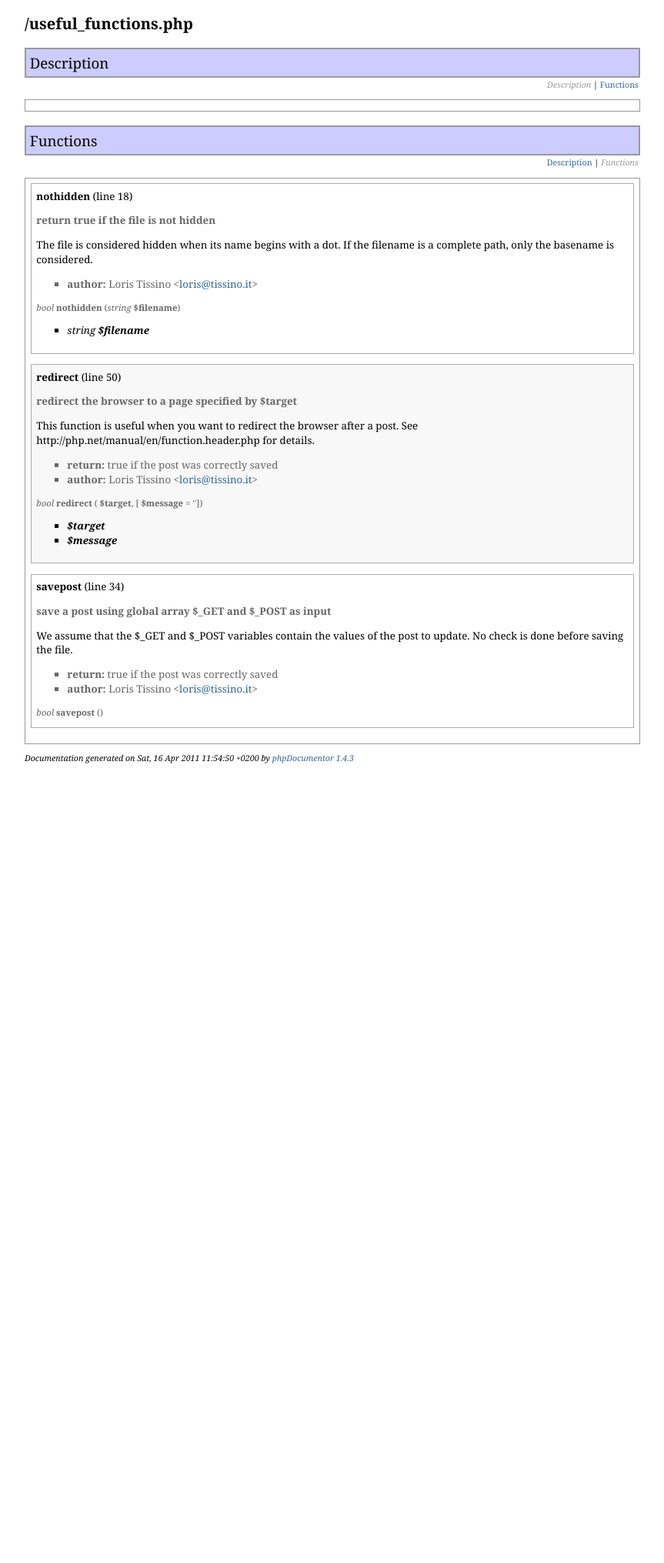
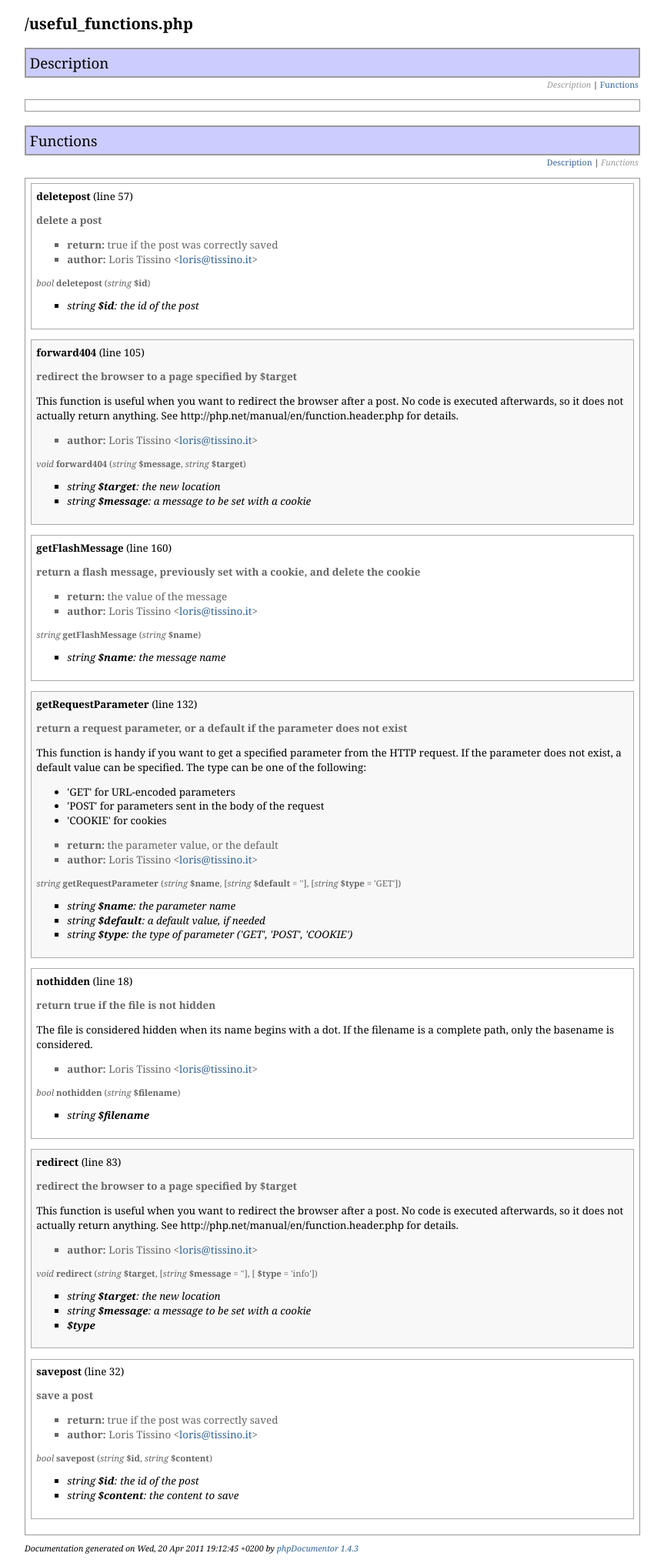
Before and after one commit to loristissino/php5webdev, a PHP site: page /lesson03/lib/docs/php5webdev-blog/_useful_functions.php.html in a window 1280 px wide. Shown: the whole page at 77% size, without its empty margins (208-1071 px from the left). Before the commit the page ends 992 px from the top, so only its background shows below. Run offline with PHP 8.4, Linux system fonts and the light colour scheme.

Commit message:
added delete example

```diff
--- a/web/lesson03/blog/templates/list.php
+++ b/web/lesson03/blog/templates/list.php
@@ -1,6 +1,6 @@
 <h1>Elenco post</h1>
 <ul>
-<?php foreach($realposts as $post): ?>
+<?php foreach($posts as $post): ?>
   <li><a href="?id=<?php echo $post ?>&action=view"><?php echo $post ?></a></li>
 <?php endforeach ?>
 </ul>
--- a/web/lesson03/blog/templates/view.php
+++ b/web/lesson03/blog/templates/view.php
@@ -3,5 +3,6 @@
 <?php readfile('posts/'.$id) ?>
 </p>
 <p><a href="?id=<?php echo $id ?>&action=edit">Modifica questo articolo</a></p>
+<p><a href="?id=<?php echo $id ?>&action=delete">Elimina questo articolo</a> (pagina web di conferma)</p>
 <hr />
 <p><a href="?action=list">Elenco post</a></p>
--- a/web/lesson03/lib/docs/classtrees_php5webdev-blog.html
+++ b/web/lesson03/lib/docs/classtrees_php5webdev-blog.html
@@ -14,7 +14,7 @@
 
 </H2>
 	<p class="notes" id="credit">
-		Documentation generated on Sat, 16 Apr 2011 11:54:50 +0200 by <a href="http://www.phpdoc.org" target="_blank">phpDocumentor 1.4.3</a>
+		Documentation generated on Wed, 20 Apr 2011 19:12:45 +0200 by <a href="http://www.phpdoc.org" target="_blank">phpDocumentor 1.4.3</a>
 	</p>
 	</body>
 </html>
--- a/web/lesson03/lib/docs/errors.html
+++ b/web/lesson03/lib/docs/errors.html
@@ -10,7 +10,7 @@
 		<body>
 						<a href="#Post-parsing">Post-parsing</a><br>
 	<p class="notes" id="credit">
-		Documentation generated on Sat, 16 Apr 2011 11:54:50 +0200 by <a href="http://www.phpdoc.org" target="_blank">phpDocumentor 1.4.3</a>
+		Documentation generated on Wed, 20 Apr 2011 19:12:45 +0200 by <a href="http://www.phpdoc.org" target="_blank">phpDocumentor 1.4.3</a>
 	</p>
 	</body>
 </html>
--- a/web/lesson03/lib/docs/index.html
+++ b/web/lesson03/lib/docs/index.html
@@ -4,7 +4,7 @@
      "http://www.w3.org/TR/xhtml1/DTD/xhtml1-frameset.dtd">
    <html xmlns="http://www.w3.org/1999/xhtml">
 <head>
-	<!-- Generated by phpDocumentor on Sat, 16 Apr 2011 11:54:50 +0200  -->
+	<!-- Generated by phpDocumentor on Wed, 20 Apr 2011 19:12:45 +0200  -->
   <title>Generated Documentation</title>
   <meta http-equiv='Content-Type' content='text/html; charset=iso-8859-1'/>
 </head>
--- a/web/lesson03/lib/docs/li_php5webdev-blog.html
+++ b/web/lesson03/lib/docs/li_php5webdev-blog.html
@@ -22,6 +22,10 @@
 
 
 																					<dt class="folder-title">Functions</dt>
+											<dd><a href='php5webdev-blog/_useful_functions.php.html#functiondeletepost' target='right'>deletepost</a></dd>
+											<dd><a href='php5webdev-blog/_useful_functions.php.html#functionforward404' target='right'>forward404</a></dd>
+											<dd><a href='php5webdev-blog/_useful_functions.php.html#functiongetFlashMessage' target='right'>getFlashMessage</a></dd>
+											<dd><a href='php5webdev-blog/_useful_functions.php.html#functiongetRequestParameter' target='right'>getRequestParameter</a></dd>
 											<dd><a href='php5webdev-blog/_useful_functions.php.html#functionnothidden' target='right'>nothidden</a></dd>
 											<dd><a href='php5webdev-blog/_useful_functions.php.html#functionredirect' target='right'>redirect</a></dd>
 											<dd><a href='php5webdev-blog/_useful_functions.php.html#functionsavepost' target='right'>savepost</a></dd>
--- a/web/lesson03/lib/docs/php5webdev-blog/_useful_functions.php.html
+++ b/web/lesson03/lib/docs/php5webdev-blog/_useful_functions.php.html
@@ -36,7 +36,137 @@
 															<span class="disabled">Functions</span>
 		</div>
 		<div class="info-box-body">
-			<a name="functionnothidden" id="functionnothidden"><!-- --></a>
+			<a name="functiondeletepost" id="functiondeletepost"><!-- --></a>
+<div class="evenrow">
+
+	<div>
+		<span class="method-title">deletepost</span> (line <span class="line-number">57</span>)
+	</div>
+
+	<!-- ========== Info from phpDoc block ========= -->
+<p class="short-description">delete a post</p>
+	<ul class="tags">
+				<li><span class="field">return:</span> true if the post was correctly saved</li>
+				<li><span class="field">author:</span> Loris Tissino &lt;<a href="mailto:loris@tissino.it">loris@tissino.it</a>&gt;</li>
+			</ul>
+
+	<div class="method-signature">
+		<span class="method-result">bool</span>
+		<span class="method-name">
+			deletepost
+		</span>
+					(<span class="var-type">string</span>&nbsp;<span class="var-name">$id</span>)
+			</div>
+
+			<ul class="parameters">
+					<li>
+				<span class="var-type">string</span>
+				<span class="var-name">$id</span><span class="var-description">: the id of the post</span>			</li>
+				</ul>
+
+
+</div>
+<a name="functionforward404" id="functionforward404"><!-- --></a>
+<div class="oddrow">
+
+	<div>
+		<span class="method-title">forward404</span> (line <span class="line-number">105</span>)
+	</div>
+
+	<!-- ========== Info from phpDoc block ========= -->
+<p class="short-description">redirect the browser to a page specified by $target</p>
+<p class="description"><p>This function is useful when you want to redirect the browser after a post.  No code is executed afterwards, so it does not actually return anything.  See http://php.net/manual/en/function.header.php for details.</p></p>
+	<ul class="tags">
+				<li><span class="field">author:</span> Loris Tissino &lt;<a href="mailto:loris@tissino.it">loris@tissino.it</a>&gt;</li>
+			</ul>
+
+	<div class="method-signature">
+		<span class="method-result">void</span>
+		<span class="method-name">
+			forward404
+		</span>
+					(<span class="var-type">string</span>&nbsp;<span class="var-name">$message</span>, <span class="var-type">string</span>&nbsp;<span class="var-name">$target</span>)
+			</div>
+
+			<ul class="parameters">
+					<li>
+				<span class="var-type">string</span>
+				<span class="var-name">$target</span><span class="var-description">: the new location</span>			</li>
+					<li>
+				<span class="var-type">string</span>
+				<span class="var-name">$message</span><span class="var-description">: a message to be set with a cookie</span>			</li>
+				</ul>
+
+
+</div>
+<a name="functiongetFlashMessage" id="functiongetFlashMessage"><!-- --></a>
+<div class="evenrow">
+
+	<div>
+		<span class="method-title">getFlashMessage</span> (line <span class="line-number">160</span>)
+	</div>
+
+	<!-- ========== Info from phpDoc block ========= -->
+<p class="short-description">return a flash message, previously set with a cookie, and delete the cookie</p>
+	<ul class="tags">
+				<li><span class="field">return:</span> the value of the message</li>
+				<li><span class="field">author:</span> Loris Tissino &lt;<a href="mailto:loris@tissino.it">loris@tissino.it</a>&gt;</li>
+			</ul>
+
+	<div class="method-signature">
+		<span class="method-result">string</span>
+		<span class="method-name">
+			getFlashMessage
+		</span>
+					(<span class="var-type">string</span>&nbsp;<span class="var-name">$name</span>)
+			</div>
+
+			<ul class="parameters">
+					<li>
+				<span class="var-type">string</span>
+				<span class="var-name">$name</span><span class="var-description">: the message name</span>			</li>
+				</ul>
+
+
+</div>
+<a name="functiongetRequestParameter" id="functiongetRequestParameter"><!-- --></a>
+<div class="oddrow">
+
+	<div>
+		<span class="method-title">getRequestParameter</span> (line <span class="line-number">132</span>)
+	</div>
+
+	<!-- ========== Info from phpDoc block ========= -->
+<p class="short-description">return a request parameter, or a default if the parameter does not exist</p>
+<p class="description"><p>This function is handy if you want to get a specified parameter from the  HTTP request. If the parameter does not exist, a default value can be  specified.  The type can be one of the following: <ul><li>'GET' for URL-encoded parameters</li><li>'POST' for parameters sent in the body of the request</li><li>'COOKIE' for cookies</li></ul></p></p>
+	<ul class="tags">
+				<li><span class="field">return:</span> the parameter value, or the default</li>
+				<li><span class="field">author:</span> Loris Tissino &lt;<a href="mailto:loris@tissino.it">loris@tissino.it</a>&gt;</li>
+			</ul>
+
+	<div class="method-signature">
+		<span class="method-result">string</span>
+		<span class="method-name">
+			getRequestParameter
+		</span>
+					(<span class="var-type">string</span>&nbsp;<span class="var-name">$name</span>, [<span class="var-type">string</span>&nbsp;<span class="var-name">$default</span> = <span class="var-default">&#039;&#039;</span>], [<span class="var-type">string</span>&nbsp;<span class="var-name">$type</span> = <span class="var-default">&#039;GET&#039;</span>])
+			</div>
+
+			<ul class="parameters">
+					<li>
+				<span class="var-type">string</span>
+				<span class="var-name">$name</span><span class="var-description">: the parameter name</span>			</li>
+					<li>
+				<span class="var-type">string</span>
+				<span class="var-name">$default</span><span class="var-description">: a default value, if needed</span>			</li>
+					<li>
+				<span class="var-type">string</span>
+				<span class="var-name">$type</span><span class="var-description">: the type of parameter ('GET', 'POST', 'COOKIE')</span>			</li>
+				</ul>
+
+
+</div>
+<a name="functionnothidden" id="functionnothidden"><!-- --></a>
 <div class="evenrow">
 
 	<div>
@@ -70,32 +200,34 @@
 <div class="oddrow">
 
 	<div>
-		<span class="method-title">redirect</span> (line <span class="line-number">50</span>)
+		<span class="method-title">redirect</span> (line <span class="line-number">83</span>)
 	</div>
 
 	<!-- ========== Info from phpDoc block ========= -->
 <p class="short-description">redirect the browser to a page specified by $target</p>
-<p class="description"><p>This function is useful when you want to redirect the browser after a post.  See http://php.net/manual/en/function.header.php for details.</p></p>
+<p class="description"><p>This function is useful when you want to redirect the browser after a post.  No code is executed afterwards, so it does not actually return anything.  See http://php.net/manual/en/function.header.php for details.</p></p>
 	<ul class="tags">
-				<li><span class="field">return:</span> true if the post was correctly saved</li>
 				<li><span class="field">author:</span> Loris Tissino &lt;<a href="mailto:loris@tissino.it">loris@tissino.it</a>&gt;</li>
 			</ul>
 
 	<div class="method-signature">
-		<span class="method-result">bool</span>
+		<span class="method-result">void</span>
 		<span class="method-name">
 			redirect
 		</span>
-					(<span class="var-type"></span>&nbsp;<span class="var-name">$target</span>, [<span class="var-type"></span>&nbsp;<span class="var-name">$message</span> = <span class="var-default">&#039;&#039;</span>])
+					(<span class="var-type">string</span>&nbsp;<span class="var-name">$target</span>, [<span class="var-type">string</span>&nbsp;<span class="var-name">$message</span> = <span class="var-default">&#039;&#039;</span>], [<span class="var-type"></span>&nbsp;<span class="var-name">$type</span> = <span class="var-default">&#039;info&#039;</span>])
 			</div>
 
 			<ul class="parameters">
 					<li>
-				<span class="var-type"></span>
-				<span class="var-name">$target</span>			</li>
+				<span class="var-type">string</span>
+				<span class="var-name">$target</span><span class="var-description">: the new location</span>			</li>
+					<li>
+				<span class="var-type">string</span>
+				<span class="var-name">$message</span><span class="var-description">: a message to be set with a cookie</span>			</li>
 					<li>
 				<span class="var-type"></span>
-				<span class="var-name">$message</span>			</li>
+				<span class="var-name">$type</span>			</li>
 				</ul>
 
 
@@ -104,12 +236,11 @@
 <div class="evenrow">
 
 	<div>
-		<span class="method-title">savepost</span> (line <span class="line-number">34</span>)
+		<span class="method-title">savepost</span> (line <span class="line-number">32</span>)
 	</div>
 
 	<!-- ========== Info from phpDoc block ========= -->
-<p class="short-description">save a post using global array $_GET and $_POST as input</p>
-<p class="description"><p>We assume that the $_GET and $_POST variables contain the values  of the post to update.  No check is done before saving the file.</p></p>
+<p class="short-description">save a post</p>
 	<ul class="tags">
 				<li><span class="field">return:</span> true if the post was correctly saved</li>
 				<li><span class="field">author:</span> Loris Tissino &lt;<a href="mailto:loris@tissino.it">loris@tissino.it</a>&gt;</li>
@@ -120,9 +251,17 @@
 		<span class="method-name">
 			savepost
 		</span>
-				()
+					(<span class="var-type">string</span>&nbsp;<span class="var-name">$id</span>, <span class="var-type">string</span>&nbsp;<span class="var-name">$content</span>)
 			</div>
 
+			<ul class="parameters">
+					<li>
+				<span class="var-type">string</span>
+				<span class="var-name">$id</span><span class="var-description">: the id of the post</span>			</li>
+					<li>
+				<span class="var-type">string</span>
+				<span class="var-name">$content</span><span class="var-description">: the content to save</span>			</li>
+				</ul>
 
 
 </div>
@@ -130,7 +269,7 @@
 	</div>
 
 	<p class="notes" id="credit">
-		Documentation generated on Sat, 16 Apr 2011 11:54:50 +0200 by <a href="http://www.phpdoc.org" target="_blank">phpDocumentor 1.4.3</a>
+		Documentation generated on Wed, 20 Apr 2011 19:12:45 +0200 by <a href="http://www.phpdoc.org" target="_blank">phpDocumentor 1.4.3</a>
 	</p>
 	</div></body>
 </html>
--- a/web/lesson03/lib/docs/ric_README.html
+++ b/web/lesson03/lib/docs/ric_README.html
@@ -25,7 +25,7 @@ sudo pear install --alldeps phpDocumentor
 
 </pre>
 	<p class="notes" id="credit">
-		Documentation generated on Sat, 16 Apr 2011 11:54:50 +0200 by <a href="http://www.phpdoc.org" target="_blank">phpDocumentor 1.4.3</a>
+		Documentation generated on Wed, 20 Apr 2011 19:12:45 +0200 by <a href="http://www.phpdoc.org" target="_blank">phpDocumentor 1.4.3</a>
 	</p>
 	</body>
 </html>
```
Also changed, not shown: web/lesson03/blog/index.php (+56 -47 lines), web/lesson03/blog/templates/delete.php (added, +8 -0 lines), web/lesson03/lib/docs/elementindex.html (+59 -1 lines), web/lesson03/lib/docs/elementindex_php5webdev-blog.html (+59 -1 lines), web/lesson03/lib/useful_functions.php (+125 -16 lines), 2 other files.
